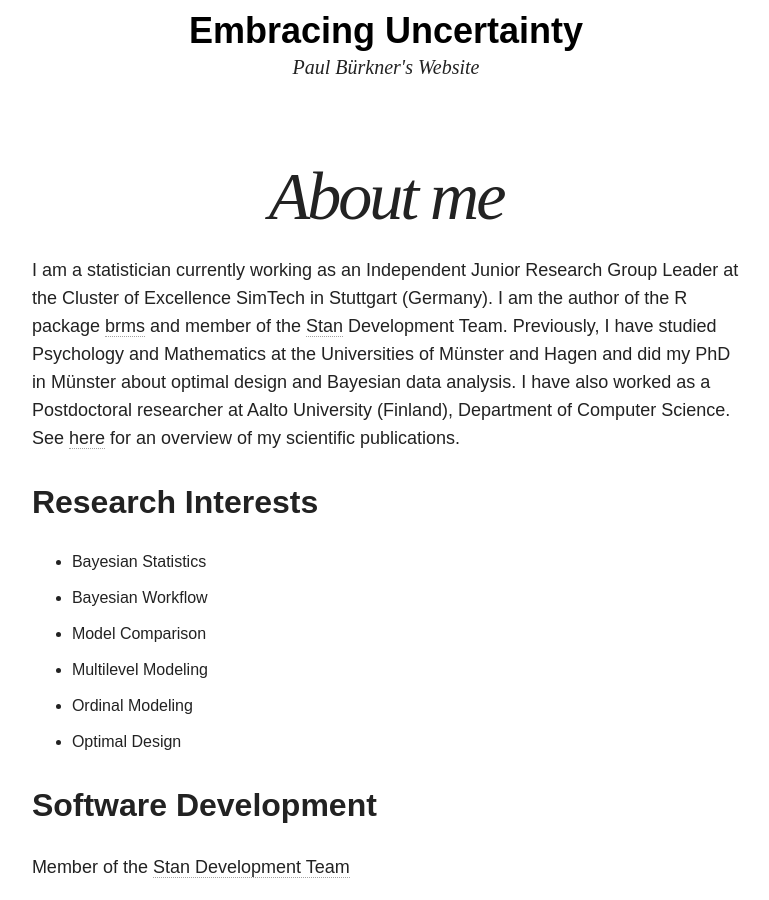
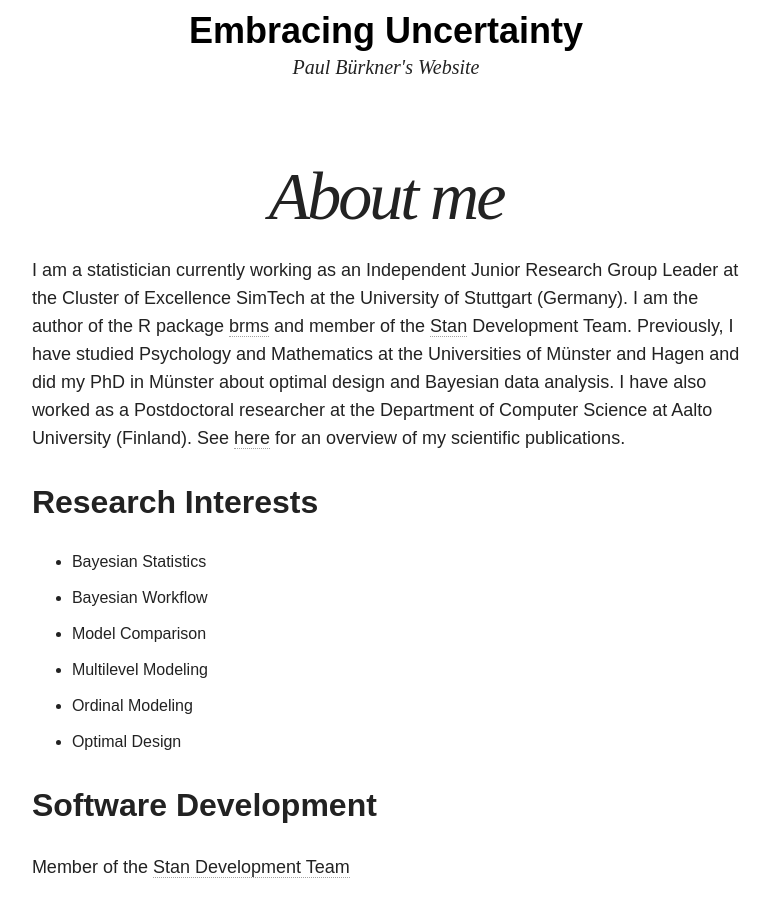
Before and after one commit to paul-buerkner/paul-buerkner.github.io, a Jekyll site: the page built from about/index.md, in a window 1280 px wide and 900 px high, scrolled down 316 px. Shown: the whole window, without its empty margins (254-1023 px from the left). Built offline with Jekyll 4.4.1, drawn with Linux system fonts in a browser that asks for light colours; nearby versions of some CDN libraries.

Commit message:
minor cleaning

```diff
--- a/about/index.md
+++ b/about/index.md
@@ -10,14 +10,15 @@ modified: 2014-08-08T19:44:38.564948-04:00
 ---
 
 I am a statistician currently working as an Independent Junior Research Group
-Leader at the Cluster of Excellence SimTech in Stuttgart (Germany). I am the
-author of the R package [brms](https://github.com/paul-buerkner/brms) and member
-of the [Stan](http://mc-stan.org/) Development Team. Previously, I have studied
+Leader at the Cluster of Excellence SimTech at the University of Stuttgart
+(Germany). I am the author of the R package
+[brms](https://github.com/paul-buerkner/brms) and member of the
+[Stan](http://mc-stan.org/) Development Team. Previously, I have studied
 Psychology and Mathematics at the Universities of Münster and Hagen and did my
 PhD in Münster about optimal design and Bayesian data analysis. I have also
-worked as a Postdoctoral researcher at Aalto University (Finland), Department of
-Computer Science. See [here](../publications) for an overview of my scientific
-publications.
+worked as a Postdoctoral researcher at the Department of Computer Science at
+Aalto University (Finland). See [here](../publications) for an overview of my
+scientific publications.
 
 ## Research Interests
 
```
